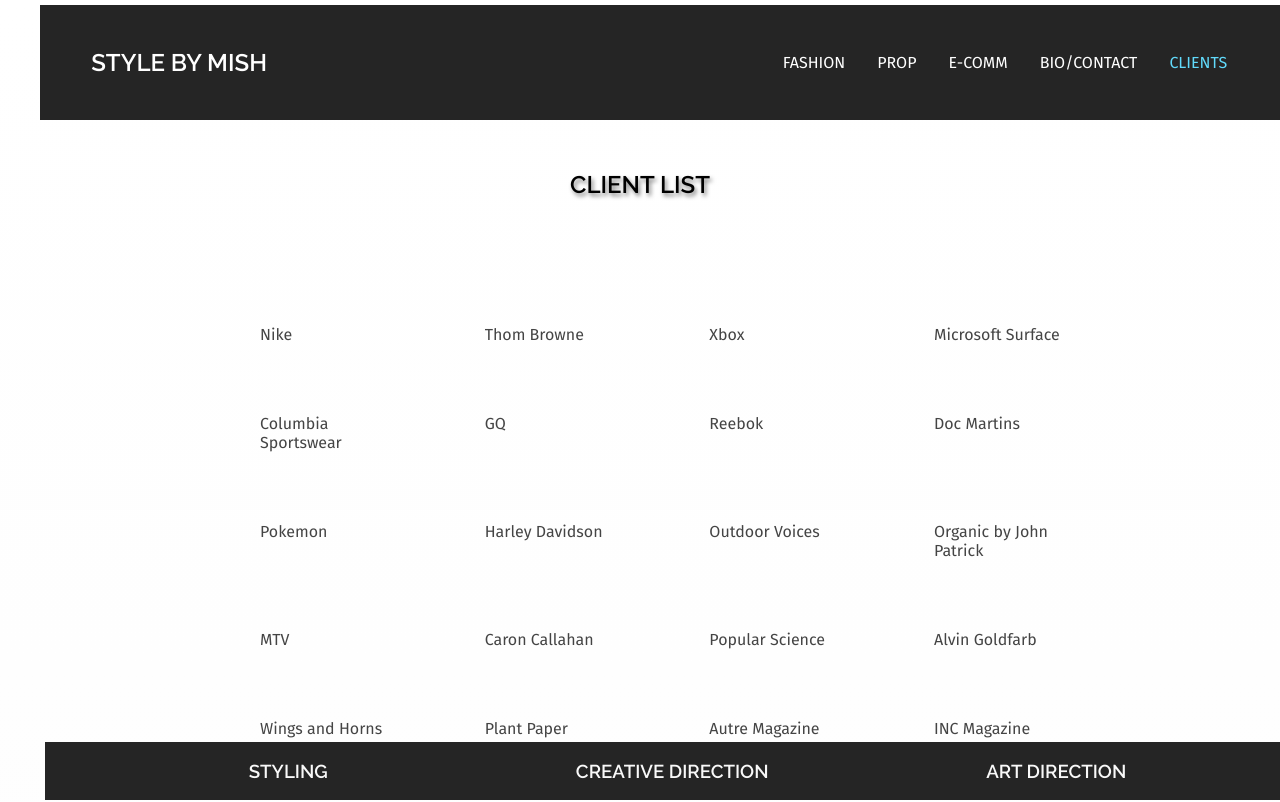
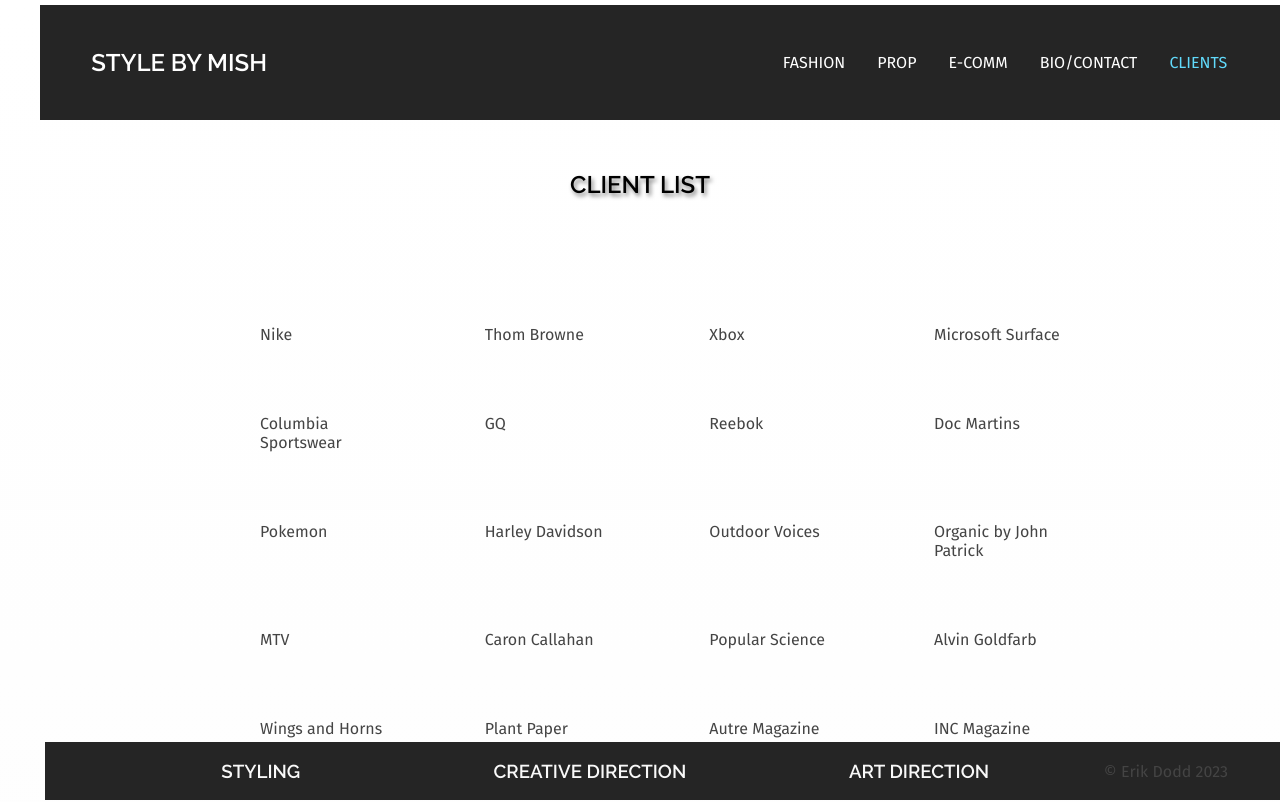
Before and after one commit to ErikDodd/mishnar, a React (Create React App) app: page /Clients in a window 1280 px wide. Shown: the top 802 px of the page. Built offline with nearby package versions, Linux system fonts and the light colour scheme.

Commit message:
Updated copyright

```diff
--- a/src/components/Footer.js
+++ b/src/components/Footer.js
@@ -14,6 +14,7 @@
             <h3>STYLING</h3>
             <h3>CREATIVE DIRECTION</h3>
             <h3>ART DIRECTION</h3>
+            <p>© Erik Dodd 2023</p>
         </div>
     );
 };
```
